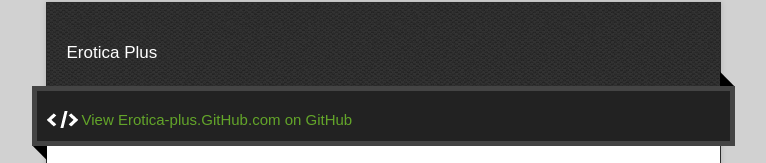
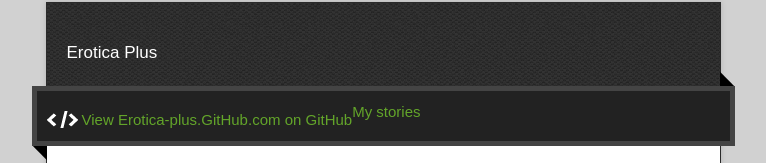
Before and after one commit to erotica-plus/erotica-plus.github.com, a plain HTML site: page index.html in a window 1280 px wide. Shown: the part 218-381 px from the top of the page, without its empty margins (257-1023 px from the left). Drawn offline with nearby package versions, Linux system fonts and the light colour scheme.

Commit message:
added div
my stories

```diff
--- a/index.html
+++ b/index.html
@@ -30,6 +30,7 @@
         <div class="download-bar">
         <div class="inner">
           <a href="https://github.com/erotica-plus" class="code">View Erotica-plus.GitHub.com on GitHub</a>
+          <a href="https://erotica-plus.github.com/my-stories">My stories</a>
         </div>
         <span class="blc"></span><span class="trc"></span>
         </div>
```
